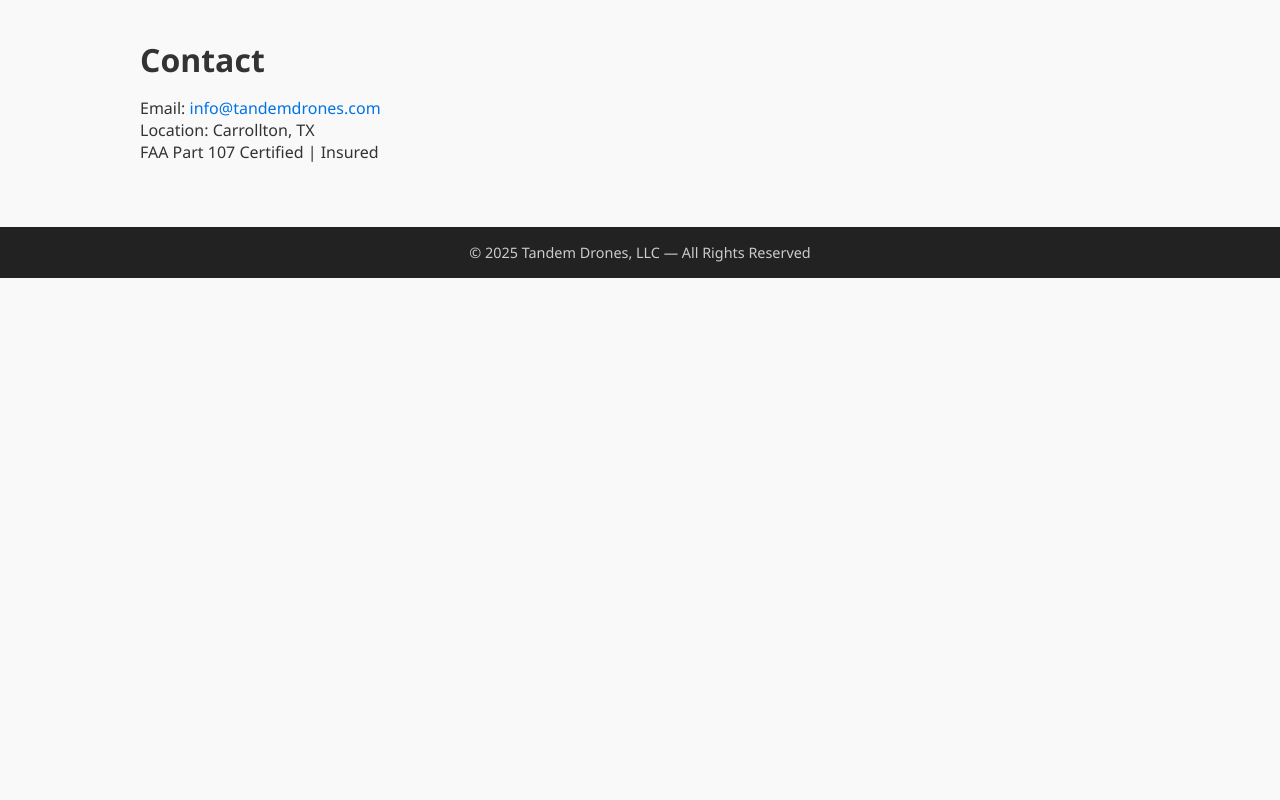
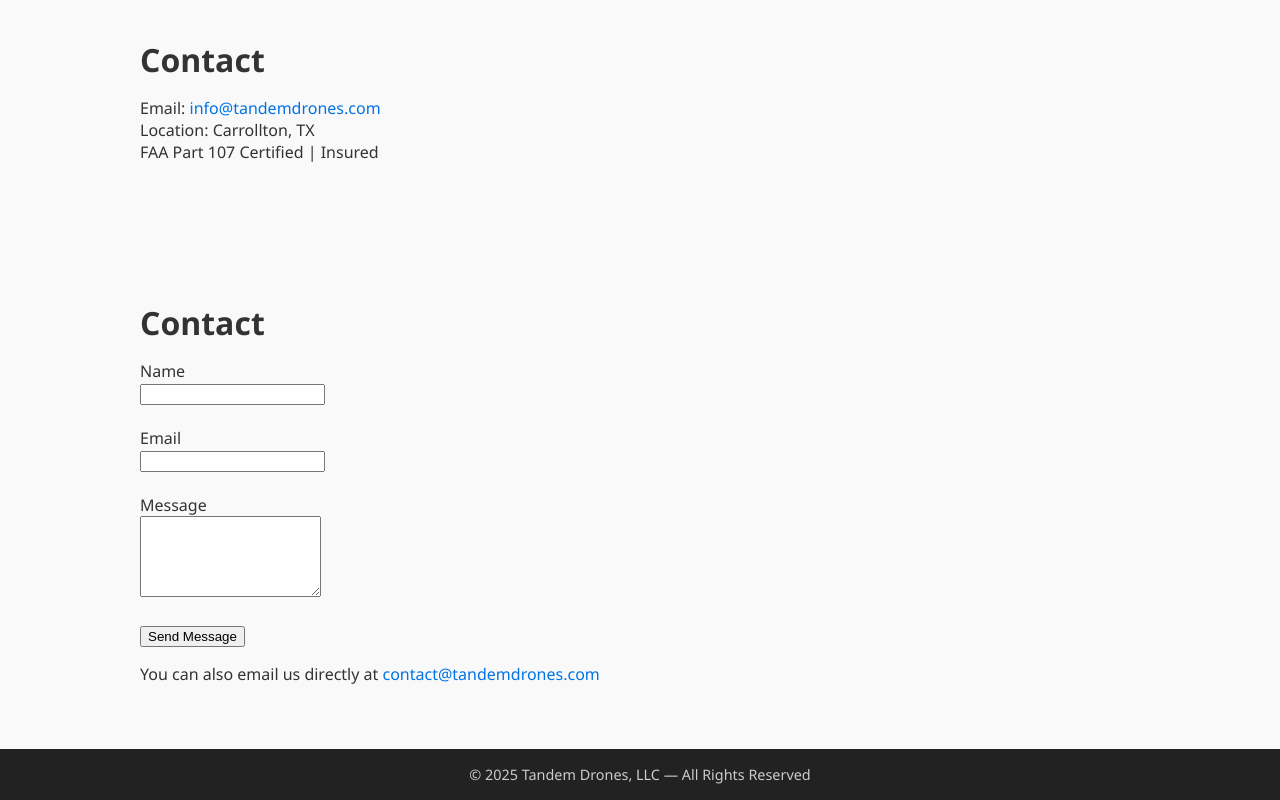
Before and after one commit to Tandem-Drones/tandemdrones.github.io, a plain HTML site: page index.html in a window 1280 px wide. Shown: the part 1075-1875 px from the top of the page. Before the commit the page ends 1353 px from the top, so only its background shows below. Drawn offline with Linux system fonts and the light colour scheme.

Commit message:
Update index.html

```diff
--- a/index.html
+++ b/index.html
@@ -102,6 +102,24 @@
     <p>Email: <a href="mailto:info@tandemdrones.com">info@tandemdrones.com</a><br>
        Location: Carrollton, TX<br>
        FAA Part 107 Certified | Insured</p>
+      </section>
+
+      <section class="section" id="contactform">
+        <h2>Contact <Form></Form></h2>
+        <form action="https://formspree.io/f/mldnwywa" method="POST">
+          <label for="name">Name</label><br />
+          <input type="text" id="name" name="name" required /><br /><br />
+
+          <label for="email">Email</label><br />
+          <input type="email" id="email" name="_replyto" required /><br /><br />
+
+          <label for="message">Message</label><br />
+          <textarea id="message" name="message" rows="5" required></textarea><br /><br />
+
+          <button type="submit">Send Message</button>
+        </form>
+        <p>You can also email us directly at <a href="mailto:contact@tandemdrones.com">contact@tandemdrones.com</a></p>
+
   </section>
 
   <footer>
```
